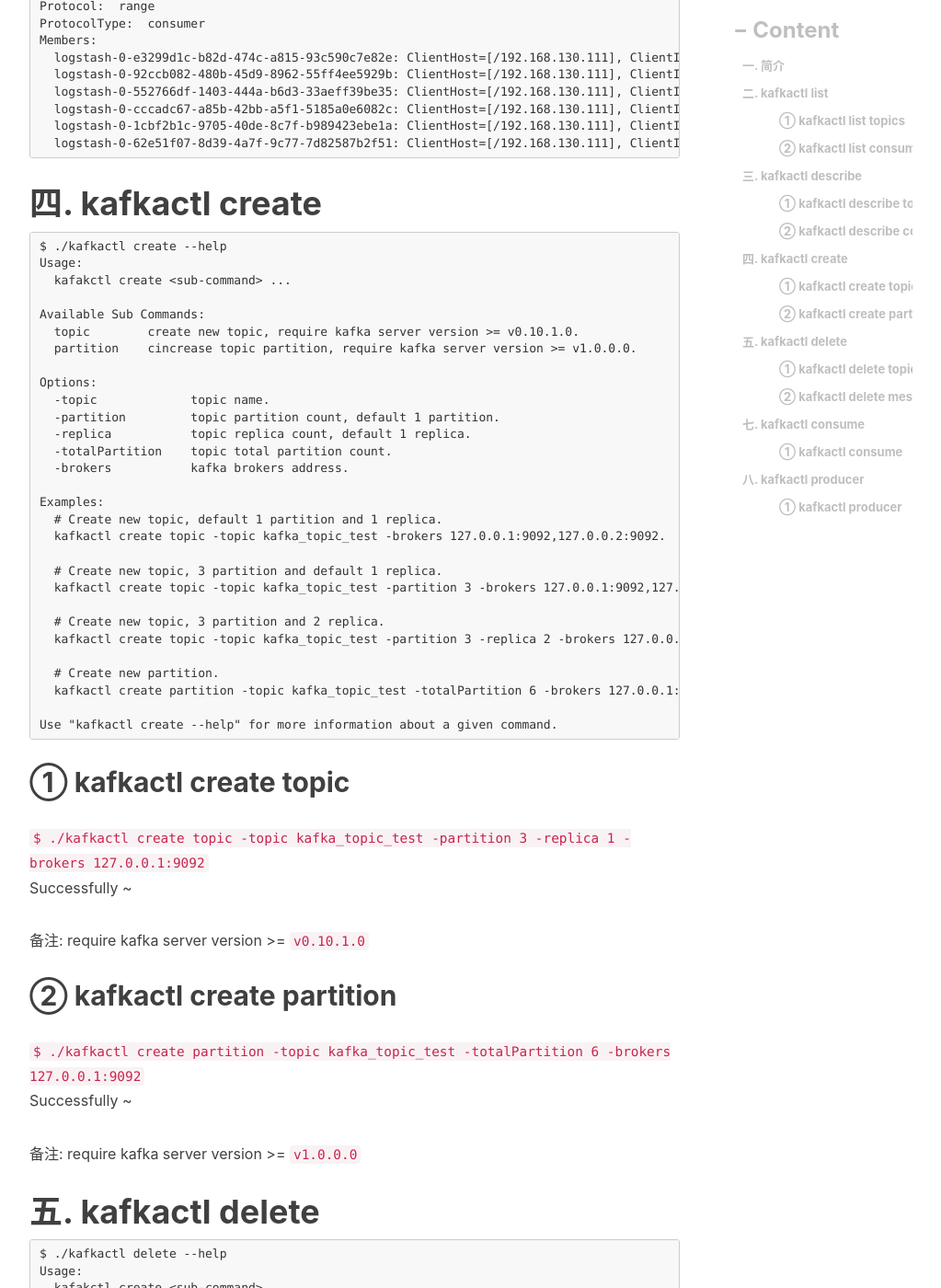
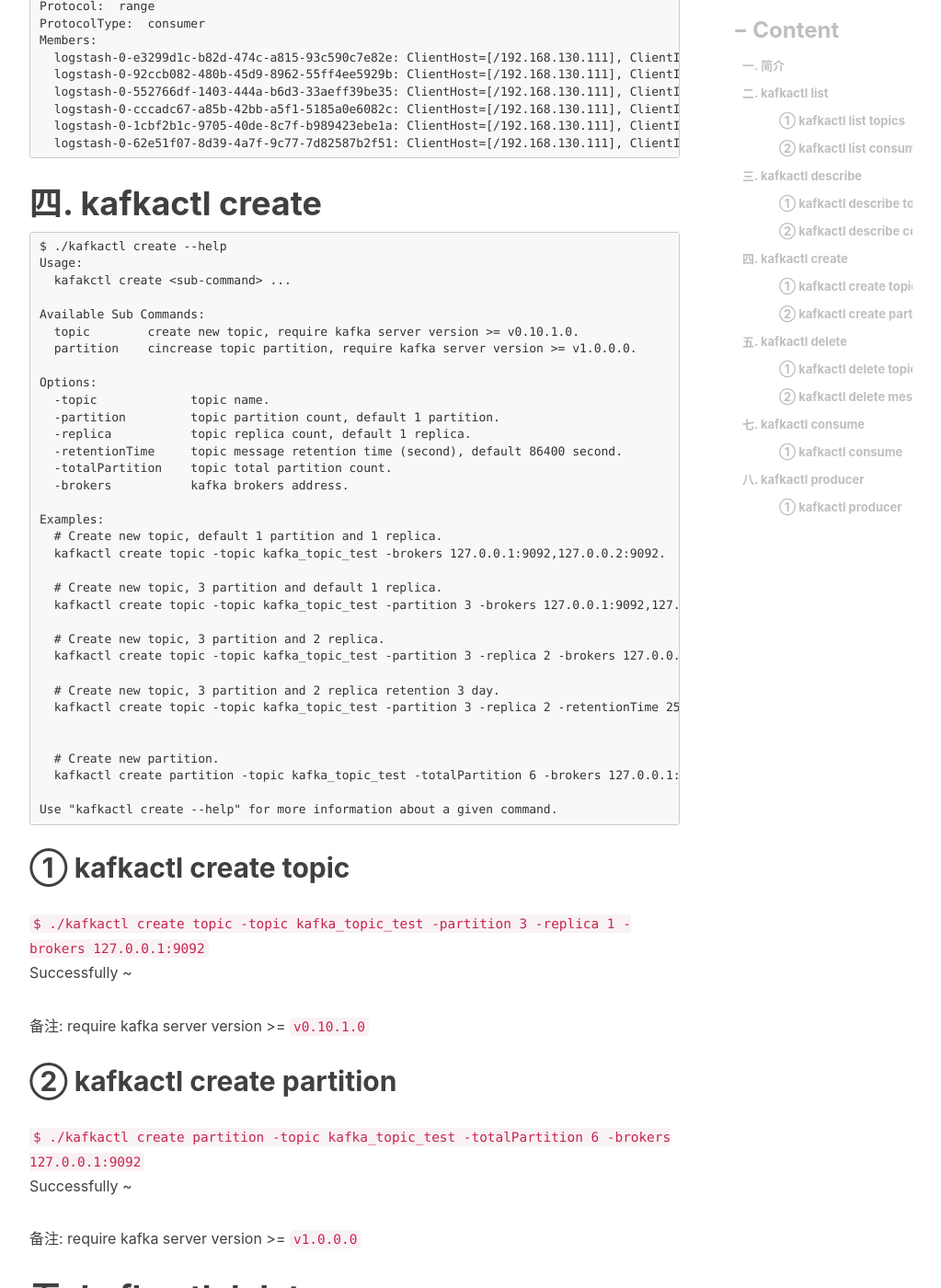
Before and after one commit to engru/chenguolin.github.io, a Jekyll site: the page built from _posts/2017-08-07-【Kafka-7】Kafka命令行工具kafkactl介绍.md, in a window 1280 px wide and 1400 px high, scrolled down 3349 px. Shown: the whole window at 92% size, without its empty margins (233-1256 px from the left). Built offline with Jekyll 4.4.1, drawn with Linux system fonts in a browser that asks for light colours; nearby versions of some CDN libraries; comment, search, counter and statistics services are not loaded.

Commit message:
Update 2017-08-07-【Kafka-7】Kafka命令行工具kafkactl介绍.md

```diff
--- a/_posts/2017-08-07-【Kafka-7】Kafka命令行工具kafkactl介绍.md
+++ b/_posts/2017-08-07-【Kafka-7】Kafka命令行工具kafkactl介绍.md
@@ -151,6 +151,7 @@ Options:
   -topic             topic name.
   -partition         topic partition count, default 1 partition.
   -replica           topic replica count, default 1 replica.
+  -retentionTime     topic message retention time (second), default 86400 second.
   -totalPartition    topic total partition count.
   -brokers           kafka brokers address.
 
@@ -163,6 +164,10 @@ Examples:
 
   # Create new topic, 3 partition and 2 replica.
   kafkactl create topic -topic kafka_topic_test -partition 3 -replica 2 -brokers 127.0.0.1:9092,127.0.0.2:9092.
+
+  # Create new topic, 3 partition and 2 replica retention 3 day.
+  kafkactl create topic -topic kafka_topic_test -partition 3 -replica 2 -retentionTime 259200 -brokers 127.0.0.1:9092,127.0.0.2:9092.
+
 
   # Create new partition.
   kafkactl create partition -topic kafka_topic_test -totalPartition 6 -brokers 127.0.0.1:9092,127.0.0.2:9092.
```
